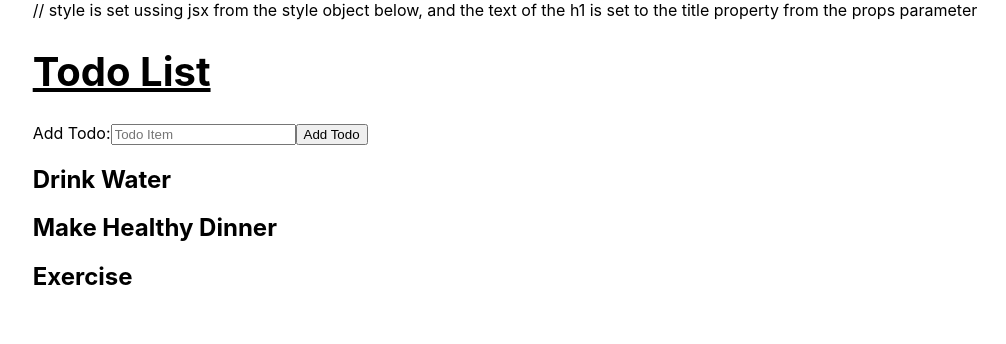
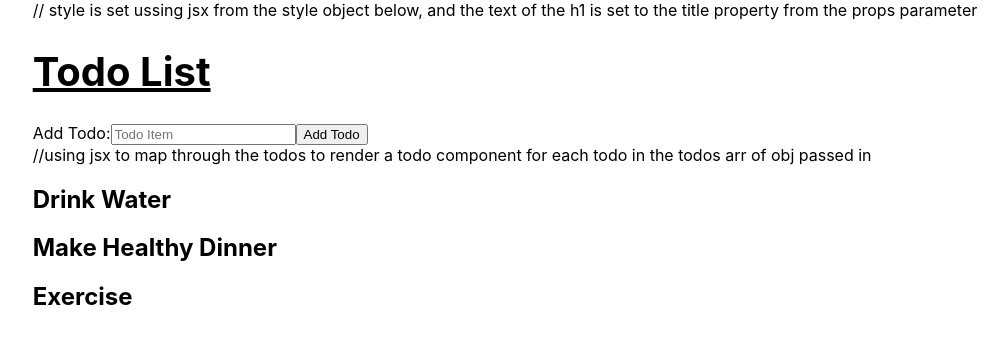
Before and after one commit to 100devs/react-todo-list-just-add, a React (Create React App) app: page / in a window 1280 px wide. Shown: the top 344 px of the page, without its empty margins (135-1141 px from the left). Built offline with nearby package versions, Linux system fonts and the light colour scheme.

Commit message:
added comments

```diff
--- a/src/components/List.js
+++ b/src/components/List.js
@@ -1,13 +1,17 @@
+// imports todo component
 import Todo from './Todo'
 
+//create fn to render the list div component and passes todos in as props
 const List = ({ todos }) => {
     return (
         <div>
+        //using jsx to map through the todos to render a todo component for each todo in the todos arr of obj passed in
           {todos.map((todo) =>
+            //key is set as todo id and the todo prop is set to the todo
             <Todo key={todo.id} todo={todo} />
           )}
         </div>
     )
 }
-
+//maked the list component available for use elsewhere
 export default List
```
